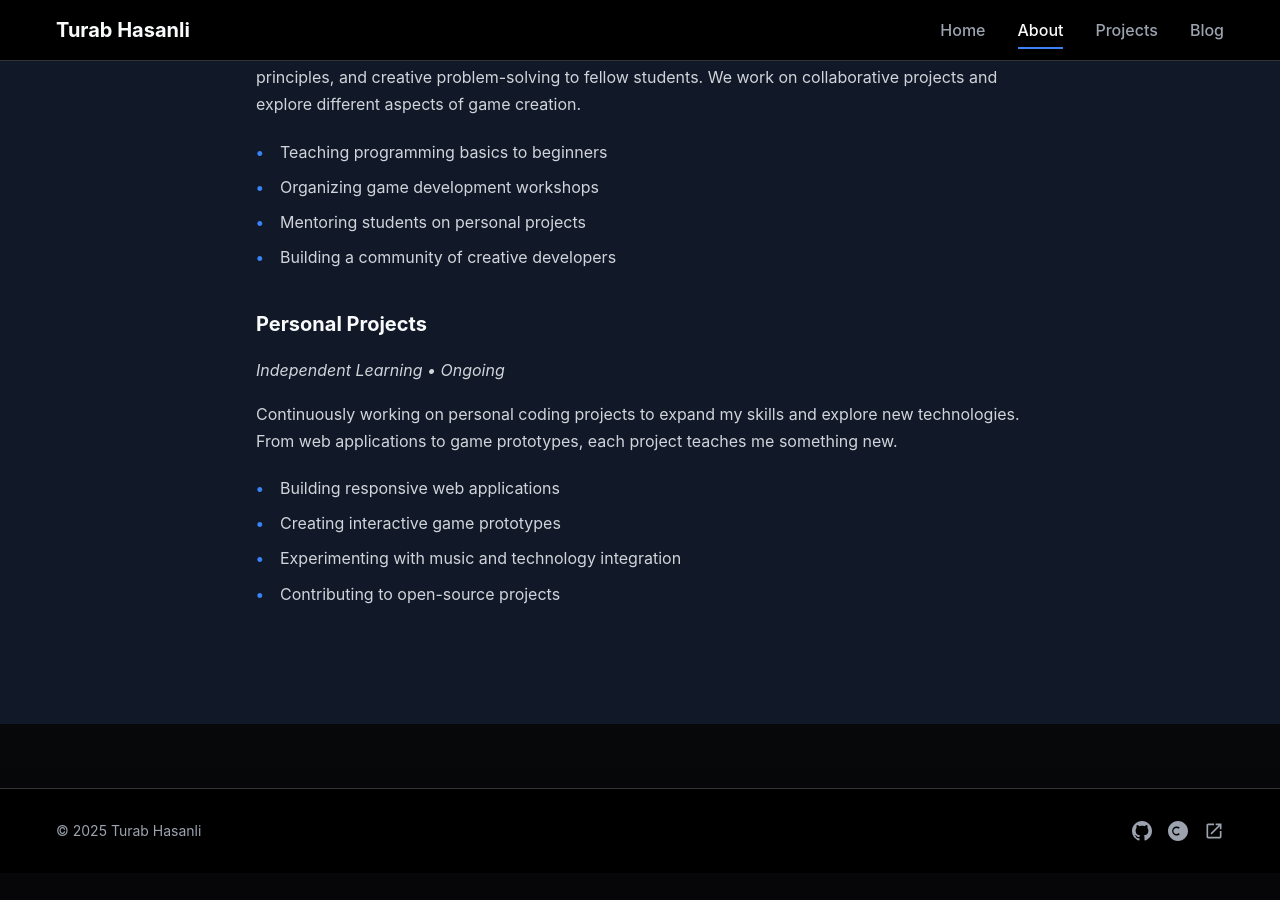
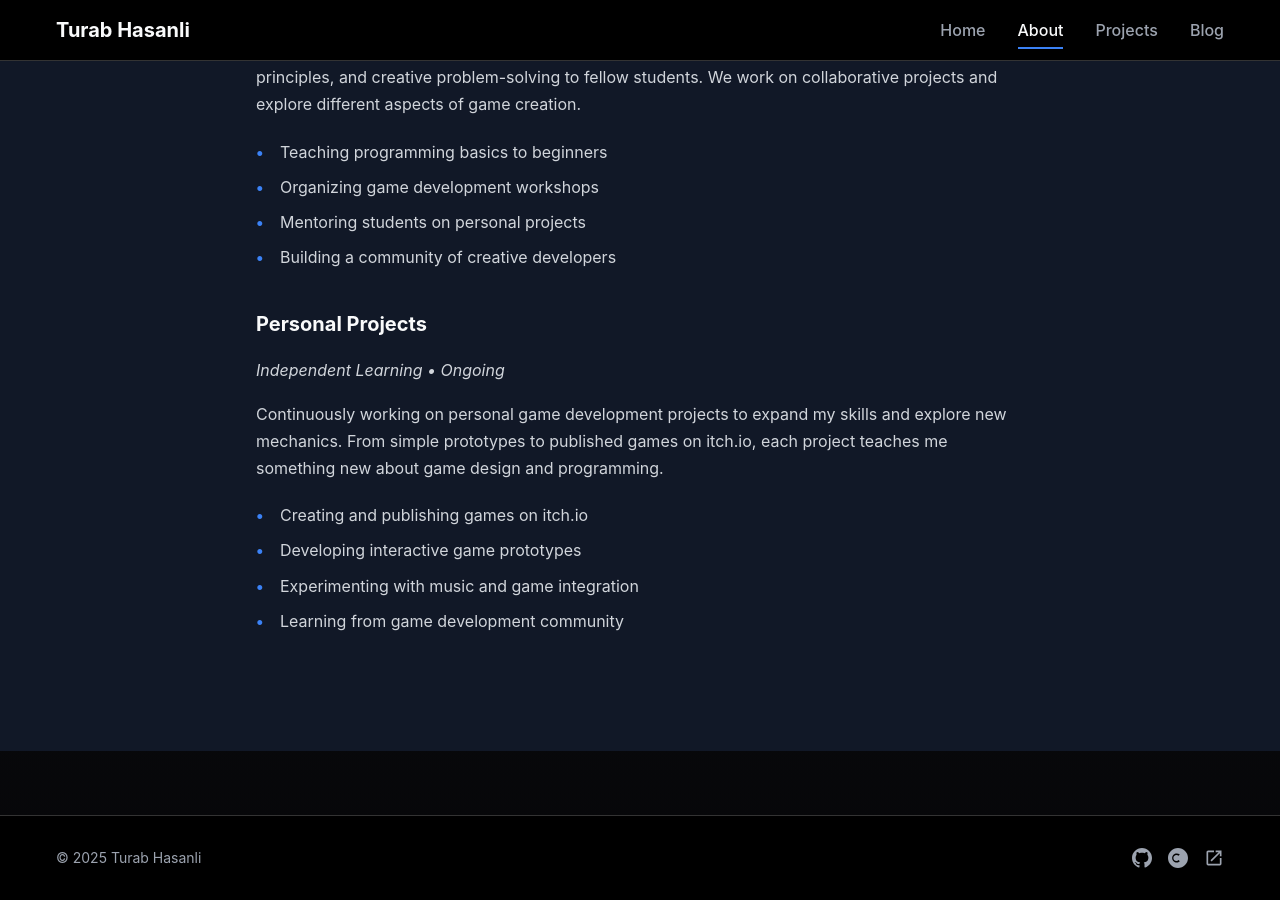
Before and after one commit to Turab08/Personal_Website, a Jekyll site: the page built from about.md, in a window 1280 px wide and 900 px high, scrolled down 1731 px. Built offline with Jekyll 4.4.1, drawn with Linux system fonts in a browser that asks for light colours; before the commit the page ends 2604 px from its top, so only the background shows below that; some of the changed text lies outside the part shown.

Commit message:
Replace web development focus with game development and add itch.io games

```diff
--- a/about.md
+++ b/about.md
@@ -25,10 +25,10 @@ permalink: /about/
           <h3>Computer Science Studies</h3>
           <p class="education-details">Currently pursuing computer science education with focus on:</p>
           <ul>
-            <li>Software Development & Programming</li>
+            <li>Game Development & Design</li>
+            <li>Programming with C# & Unity</li>
             <li>Algorithms & Data Structures</li>
-            <li>Web Technologies</li>
-            <li>Game Development</li>
+            <li>Interactive Storytelling</li>
           </ul>
         </div>
       </section>
@@ -49,10 +49,10 @@ permalink: /about/
           <div class="skill-category">
             <h3>Technologies & Tools</h3>
             <ul>
+              <li>Unity Game Engine</li>
               <li>Git & GitHub</li>
-              <li>Jekyll</li>
-              <li>Unity Game Engine</li>
-              <li>Web Development</li>
+              <li>Game Design Tools</li>
+              <li>Itch.io Publishing</li>
             </ul>
           </div>
 
@@ -86,12 +86,12 @@ permalink: /about/
         <div class="experience-item">
           <h3>Personal Projects</h3>
           <p class="experience-role">Independent Learning • Ongoing</p>
-          <p>Continuously working on personal coding projects to expand my skills and explore new technologies. From web applications to game prototypes, each project teaches me something new.</p>
+          <p>Continuously working on personal game development projects to expand my skills and explore new mechanics. From simple prototypes to published games on itch.io, each project teaches me something new about game design and programming.</p>
           <ul>
-            <li>Building responsive web applications</li>
-            <li>Creating interactive game prototypes</li>
-            <li>Experimenting with music and technology integration</li>
-            <li>Contributing to open-source projects</li>
+            <li>Creating and publishing games on itch.io</li>
+            <li>Developing interactive game prototypes</li>
+            <li>Experimenting with music and game integration</li>
+            <li>Learning from game development community</li>
           </ul>
         </div>
       </section>
```
Also changed, not shown: index.md (+2 -2 lines), projects.md (+6 -6 lines).
